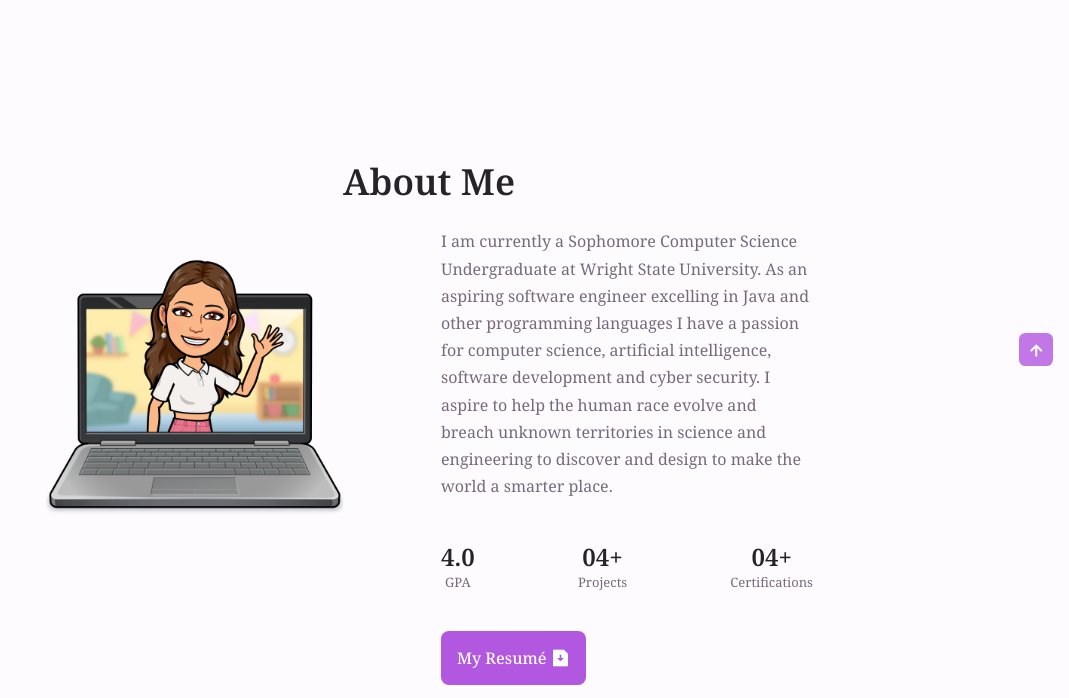
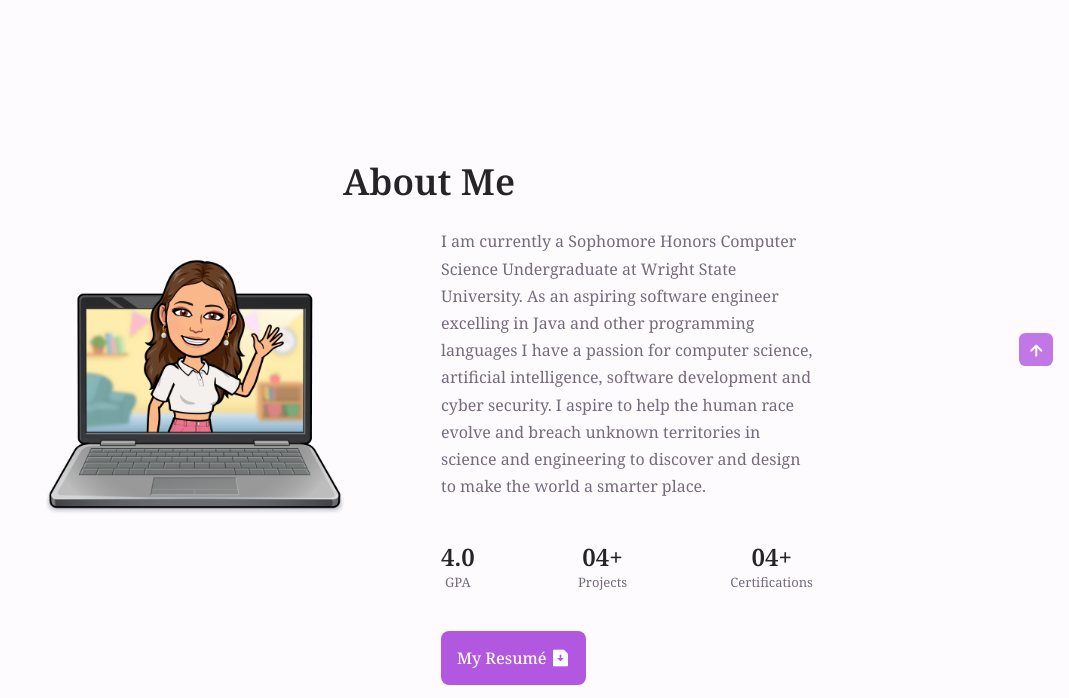
Before and after one commit to ad-TI/ad-TI.github.io, a plain HTML site: page index.html in a window 1280 px wide. Shown: the part 594-1292 px from the top of the page, without its empty margins (211-1280 px from the left). Drawn offline with nearby package versions, Linux system fonts and the light colour scheme; a script that the page names is missing.

Commit message:
Update index.html

```diff
--- a/index.html
+++ b/index.html
@@ -223,7 +223,7 @@
           </img>
           <div class="about__data">
             <p class="about__description" class="custom-line-spacing">
-              I am currently a Sophomore Computer Science Undergraduate at Wright
+              I am currently a Sophomore Honors Computer Science Undergraduate at Wright
               State University. As an aspiring software engineer excelling in Java and other
               programming languages I have a passion for computer science, artificial intelligence,
               software development and cyber security.
```
